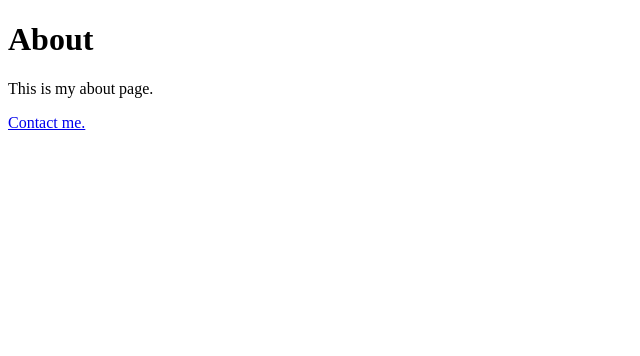
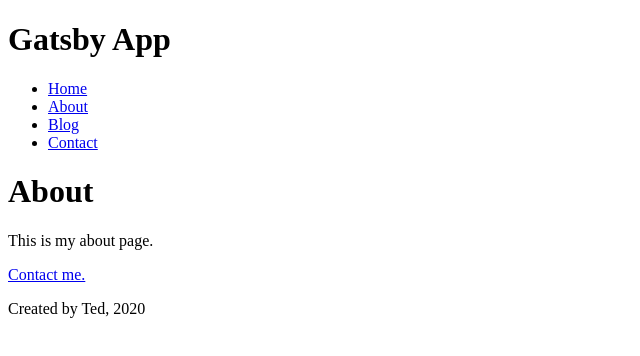
Before and after one commit to Tadynas/gatsby-site, a Gatsby site: page /about in a window 1280 px wide. Shown: the whole page, without its empty margins (0-640 px from the left). Built offline with nearby package versions, Linux system fonts and the light colour scheme; Gatsby itself is replaced by a stand-in of ours.

Commit message:
Shared components

```diff
--- /dev/null
+++ b/src/components/footer.js
@@ -0,0 +1,11 @@
+import React from 'react'
+
+const Footer = () => {
+  return (
+    <footer>
+      <p>Created by Ted, 2020</p>
+    </footer>
+  )
+}
+
+export default Footer
--- /dev/null
+++ b/src/components/header.js
@@ -0,0 +1,28 @@
+import React from 'react'
+import { Link } from 'gatsby'
+
+const Header = () => {
+  return (
+    <div>
+      <h1>Gatsby App</h1>
+      <nav>
+        <ul>
+          <li>
+            <Link to='/'>Home</Link>
+          </li>
+          <li>
+          <Link to='/about'>About</Link>
+          </li>
+          <li>
+          <Link to='/blog'>Blog</Link>
+          </li>
+          <li>
+          <Link to='/contact'>Contact</Link>
+          </li>
+        </ul>
+      </nav>
+    </div>
+  )
+}
+
+export default Header
--- a/src/pages/about.js
+++ b/src/pages/about.js
@@ -1,12 +1,17 @@
 import React from 'react'
 import { Link } from 'gatsby'
+
+import Header from '../components/header'
+import Footer from '../components/footer'
 
 const AboutPage = () => {
   return (
     <div>
+      <Header />
       <h1>About</h1>
       <p>This is my about page.</p>
       <p><Link to="/contact">Contact me.</Link></p>
+      <Footer />
     </div>
   )
 }
--- a/src/pages/blog.js
+++ b/src/pages/blog.js
@@ -1,10 +1,16 @@
 import React from 'react'
+
+import Header from '../components/header'
+import Footer from '../components/footer'
+
 
 const BlogPage = () => {
   return (
     <div>
+      <Header />
       <h1>Blog</h1>
       <p>Post will show up here later on.</p>
+      <Footer />
     </div>
   )
 }
--- a/src/pages/index.js
+++ b/src/pages/index.js
@@ -1,12 +1,17 @@
 import React from 'react'
 import { Link } from 'gatsby'
+
+import Header from '../components/header'
+import Footer from '../components/footer'
 
 const IndexPage = () => {
   return (
     <div>
+      <Header />
       <h1>Hello.</h1>
       <h2>I'm Ted, a Web developer!</h2>
       <p>Need a developer? <Link to="/contact">Contact me.</Link></p>
+      <Footer />
     </div>
   )
 }
```
Also changed, not shown: src/pages/contact.js (+6 -1 lines).
